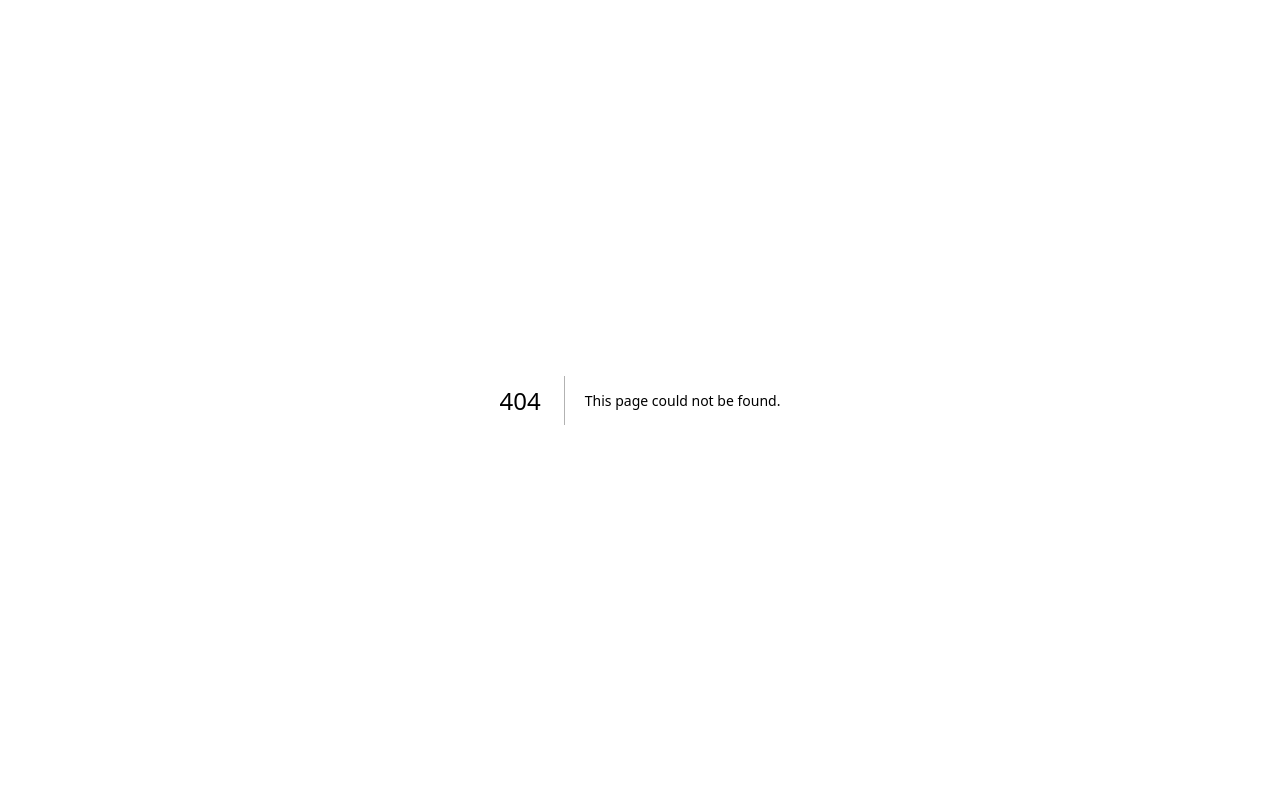
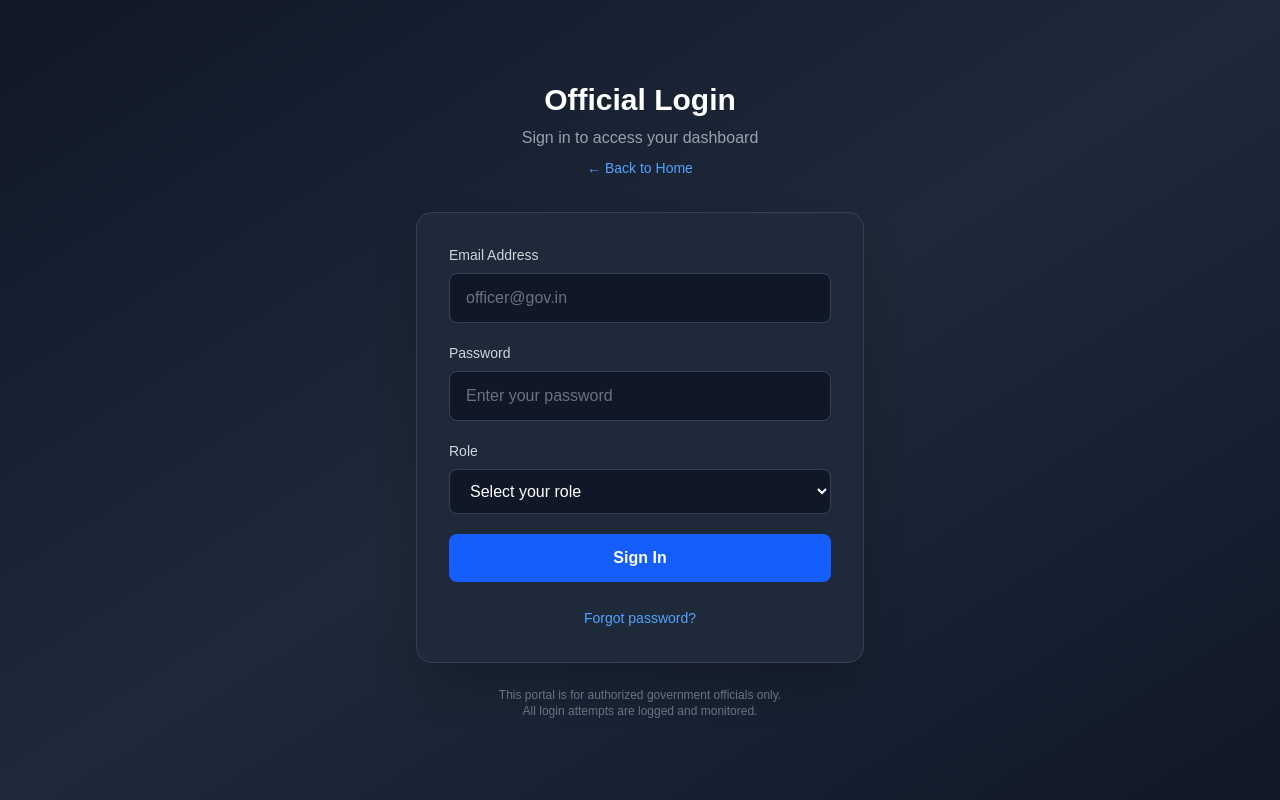
Before and after one commit to Abhaysoft-inc/anonwhistle, a Next.js app in the folder client/: page /official-login in a window 1280 px wide. Before the commit this address had no page. Built offline with nearby package versions, Linux system fonts and the light colour scheme.

Commit message:
feat: Implement official login page with form handling

```diff
--- /dev/null
+++ b/client/src/app/official-login/page.js
@@ -0,0 +1,108 @@
+'use client';
+
+import { useState } from 'react';
+import Link from 'next/link';
+
+export default function OfficialLogin() {
+    const [email, setEmail] = useState('');
+    const [password, setPassword] = useState('');
+    const [role, setRole] = useState('');
+
+    const handleLogin = (e) => {
+        e.preventDefault();
+        console.log('Login:', { email, password, role });
+        alert(`Login successful!\nEmail: ${email}\nRole: ${role}`);
+    };
+
+    return (
+        <div className="min-h-screen bg-gradient-to-br from-gray-900 via-gray-800 to-gray-900 flex items-center justify-center px-4">
+            <div className="w-full max-w-md">
+                {/* Logo and Title */}
+                <div className="text-center mb-8">
+                    <h1 className="text-3xl font-bold text-white mb-2">Official Login</h1>
+                    <p className="text-gray-400">Sign in to access your dashboard</p>
+                    <Link href="/" className="text-blue-400 hover:underline text-sm mt-2 inline-block">
+                        ← Back to Home
+                    </Link>
+                </div>
+
+                {/* Login Form */}
+                <div className="bg-gray-800 rounded-2xl p-8 shadow-2xl border border-gray-700">
+                    <form onSubmit={handleLogin} className="space-y-5">
+                        {/* Email */}
+                        <div>
+                            <label className="block text-gray-300 text-sm font-medium mb-2">
+                                Email Address
+                            </label>
+                            <input
+                                type="email"
+                                value={email}
+                                onChange={(e) => setEmail(e.target.value)}
+                                placeholder="officer@gov.in"
+                                required
+                                className="w-full bg-gray-900 border border-gray-700 rounded-lg px-4 py-3 text-white placeholder-gray-500 focus:outline-none focus:border-blue-500 transition"
+                            />
+                        </div>
+
+                        {/* Password */}
+                        <div>
+                            <label className="block text-gray-300 text-sm font-medium mb-2">
+                                Password
+                            </label>
+                            <input
+                                type="password"
+                                value={password}
+                                onChange={(e) => setPassword(e.target.value)}
+                                placeholder="Enter your password"
+                                required
+                                className="w-full bg-gray-900 border border-gray-700 rounded-lg px-4 py-3 text-white placeholder-gray-500 focus:outline-none focus:border-blue-500 transition"
+                            />
+                        </div>
+
+                        {/* Role Dropdown */}
+                        <div>
+                            <label className="block text-gray-300 text-sm font-medium mb-2">
+                                Role
+                            </label>
+                            <select
+                                value={role}
+                                onChange={(e) => setRole(e.target.value)}
+                                required
+                                className="w-full bg-gray-900 border border-gray-700 rounded-lg px-4 py-3 text-white focus:outline-none focus:border-blue-500 transition"
+                            >
+                                <option value="">Select your role</option>
+                                <option value="admin">System Administrator</option>
+                                <option value="investigator">Investigating Officer</option>
+                                <option value="department_head">Department Head</option>
+                                <option value="auditor">Compliance Auditor</option>
+                            </select>
+                        </div>
+
+                        {/* Submit Button */}
+                        <button
+                            type="submit"
+                            className="w-full bg-blue-600 hover:bg-blue-700 text-white font-semibold py-3 rounded-lg transition duration-200"
+                        >
+                            Sign In
+                        </button>
+                    </form>
+
+                    {/* Footer Link */}
+                    <div className="mt-6 text-center">
+                        <a href="#" className="text-blue-400 hover:underline text-sm">
+                            Forgot password?
+                        </a>
+                    </div>
+                </div>
+
+                {/* Security Notice */}
+                <div className="mt-6 text-center">
+                    <p className="text-gray-500 text-xs">
+                        This portal is for authorized government officials only.<br />
+                        All login attempts are logged and monitored.
+                    </p>
+                </div>
+            </div>
+        </div>
+    );
+}
--- a/client/src/components/LeaderboardTable.js
+++ b/client/src/components/LeaderboardTable.js
@@ -1,6 +1,6 @@
 'use client';
 
-import { FaTrophy, FaMedal, FaAward, FaCheckCircle, FaClock, FaChartLine } from 'react-icons/fa';
+import { FaTrophy, FaMedal, FaAward, FaCheckCircle, FaClock, FaChartLine, FaTrain, FaCar, FaBolt, FaHospital, FaGraduationCap, FaCity, FaSeedling, FaHardHat, FaMoneyBillWave, FaLeaf } from 'react-icons/fa';
 import { MdTrendingUp, MdTrendingDown } from 'react-icons/md';
 
 export default function LeaderboardTable() {
@@ -8,7 +8,8 @@ export default function LeaderboardTable() {
         {
             rank: 1,
             name: 'Ministry of Railways',
-            logo: '🚂',
+            icon: <FaTrain className="text-3xl" />,
+            color: 'text-orange-500',
             casesResolved: 2847,
             totalCases: 3012,
             avgResolutionTime: '12 days',
@@ -20,7 +21,8 @@ export default function LeaderboardTable() {
         {
             rank: 2,
             name: 'Ministry of Road Transport',
-            logo: '🚗',
+            icon: <FaCar className="text-3xl" />,
+            color: 'text-blue-500',
             casesResolved: 1965,
             totalCases: 2145,
             avgResolutionTime: '15 days',
@@ -32,7 +34,8 @@ export default function LeaderboardTable() {
         {
             rank: 3,
             name: 'Ministry of Power',
-            logo: '⚡',
+            icon: <FaBolt className="text-3xl" />,
+            color: 'text-yellow-500',
             casesResolved: 1823,
             totalCases: 2034,
             avgResolutionTime: '14 days',
@@ -44,7 +47,8 @@ export default function LeaderboardTable() {
         {
             rank: 4,
             name: 'Ministry of Health',
-            logo: '🏥',
+            icon: <FaHospital className="text-3xl" />,
+            color: 'text-red-500',
             casesResolved: 1654,
             totalCases: 1891,
             avgResolutionTime: '18 days',
@@ -56,7 +60,8 @@ export default function LeaderboardTable() {
         {
             rank: 5,
             name: 'Ministry of Education',
-            logo: '📚',
+            icon: <FaGraduationCap className="text-3xl" />,
+            color: 'text-purple-500',
             casesResolved: 1432,
             totalCases: 1687,
             avgResolutionTime: '16 days',
@@ -68,7 +73,8 @@ export default function LeaderboardTable() {
         {
             rank: 6,
             name: 'Ministry of Urban Development',
-            logo: '🏙️',
+            icon: <FaCity className="text-3xl" />,
+            color: 'text-indigo-500',
             casesResolved: 1289,
             totalCases: 1567,
             avgResolutionTime: '20 days',
@@ -80,7 +86,8 @@ export default function LeaderboardTable() {
         {
             rank: 7,
             name: 'Ministry of Agriculture',
-            logo: '🌾',
+            icon: <FaSeedling className="text-3xl" />,
+            color: 'text-green-500',
             casesResolved: 1156,
             totalCases: 1423,
             avgResolutionTime: '22 days',
@@ -92,7 +99,8 @@ export default function LeaderboardTable() {
         {
             rank: 8,
             name: 'Ministry of Labour',
-            logo: '👷',
+            icon: <FaHardHat className="text-3xl" />,
+            color: 'text-orange-600',
             casesResolved: 1087,
             totalCases: 1398,
             avgResolutionTime: '25 days',
@@ -104,7 +112,8 @@ export default function LeaderboardTable() {
         {
             rank: 9,
             name: 'Ministry of Finance',
-            logo: '💰',
+            icon: <FaMoneyBillWave className="text-3xl" />,
+            color: 'text-emerald-500',
             casesResolved: 945,
             totalCases: 1234,
             avgResolutionTime: '28 days',
@@ -116,7 +125,8 @@ export default function LeaderboardTable() {
         {
             rank: 10,
             name: 'Ministry of Environment',
-            logo: '🌍',
+            icon: <FaLeaf className="text-3xl" />,
+            color: 'text-teal-500',
             casesResolved: 823,
             totalCases: 1112,
             avgResolutionTime: '24 days',
@@ -125,9 +135,7 @@ export default function LeaderboardTable() {
             trendValue: '+2.3%',
             score: 80.5
         }
-    ];
-
-    const getRankBadge = (rank) => {
+    ]; const getRankBadge = (rank) => {
         switch (rank) {
             case 1:
                 return <FaTrophy className="text-3xl text-yellow-400" />;
@@ -184,14 +192,14 @@ export default function LeaderboardTable() {
 
                         {/* Department */}
                         <div className="col-span-3 flex items-center gap-3">
-                            <div className="text-4xl">{dept.logo}</div>
+                            <div className={`p-3 bg-gradient-to-br from-white/10 to-white/5 rounded-xl border border-white/20 ${dept.color}`}>
+                                {dept.icon}
+                            </div>
                             <div>
                                 <div className="text-white font-bold text-lg">{dept.name}</div>
                                 <div className="text-gray-400 text-sm">Rank #{dept.rank}</div>
                             </div>
-                        </div>
-
-                        {/* Cases Resolved */}
+                        </div>                        {/* Cases Resolved */}
                         <div className="col-span-2">
                             <div className="text-white font-bold text-xl">
                                 {dept.casesResolved.toLocaleString()}
@@ -245,16 +253,16 @@ export default function LeaderboardTable() {
                         {/* Header */}
                         <div className="flex items-start justify-between">
                             <div className="flex items-center gap-3">
-                                <div className="text-4xl">{dept.logo}</div>
+                                <div className={`p-3 bg-gradient-to-br from-white/10 to-white/5 rounded-xl border border-white/20 ${dept.color}`}>
+                                    {dept.icon}
+                                </div>
                                 <div>
                                     <div className="text-white font-bold">{dept.name}</div>
                                     <div className="text-gray-400 text-sm">Rank #{dept.rank}</div>
                                 </div>
                             </div>
                             {getRankBadge(dept.rank)}
-                        </div>
-
-                        {/* Stats Grid */}
+                        </div>                        {/* Stats Grid */}
                         <div className="grid grid-cols-2 gap-3">
                             <div className="bg-white/5 rounded-xl p-3">
                                 <div className="text-gray-400 text-xs mb-1">Cases Resolved</div>
```
